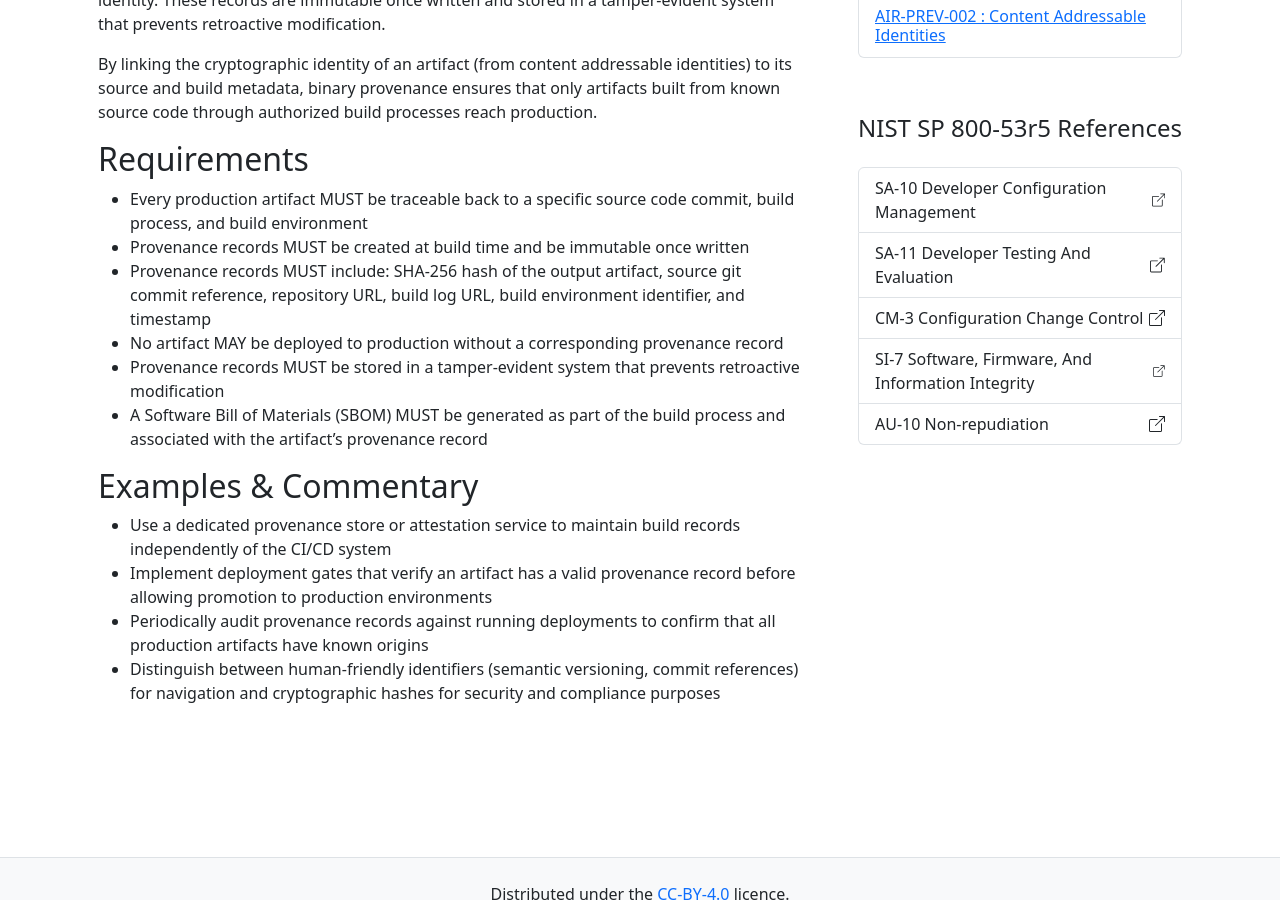
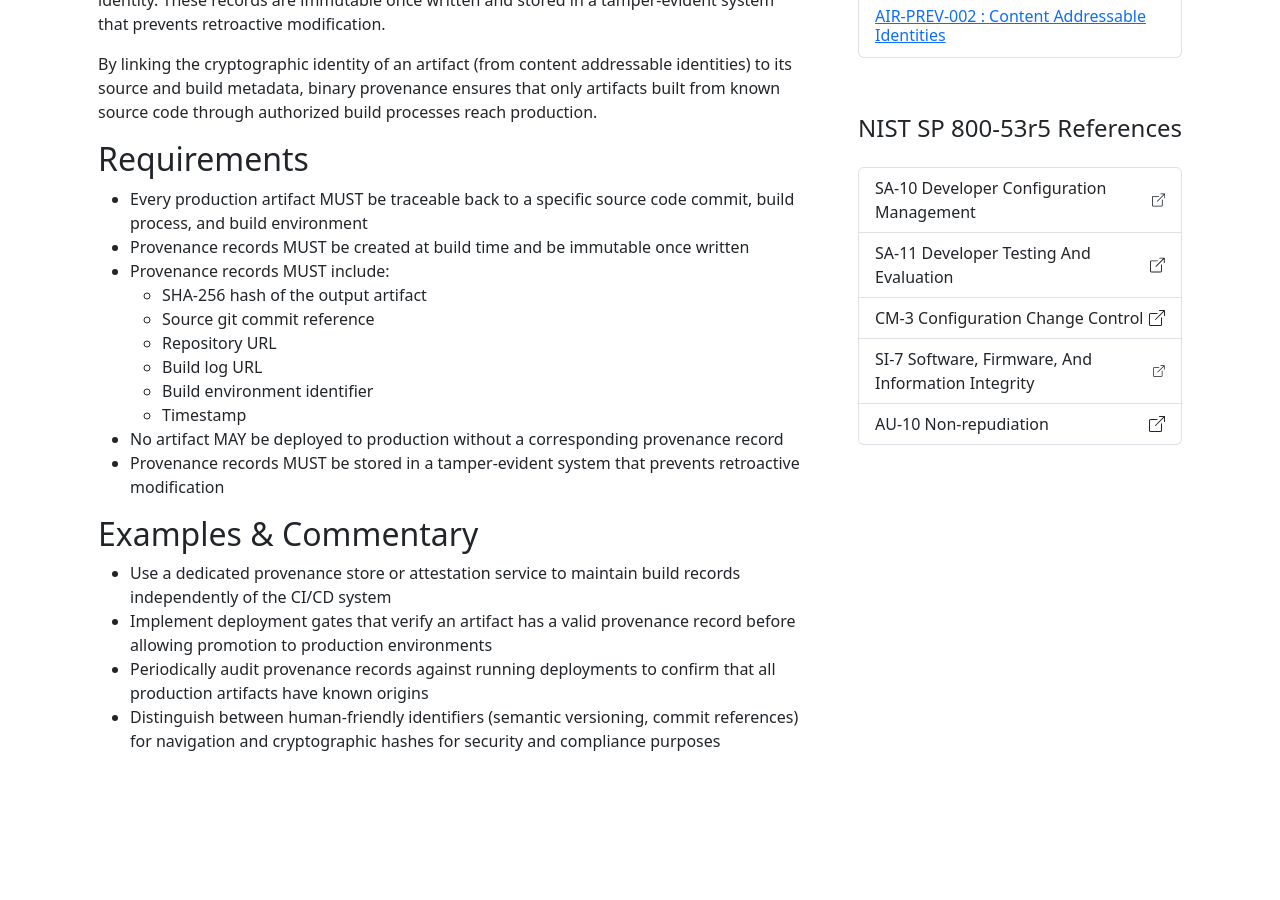
Before and after one commit to finos-labs/SDLC-Controls-Framework, a Jekyll site: the page built from docs/_mitigations/mi-3_binary-provenance.md, in a window 1280 px wide and 900 px high, scrolled down 568 px. Built offline with Jekyll 4.4.1, drawn with Linux system fonts in a browser that asks for light colours.

Commit message:
Refine binary provenance requirements
Remove SBOM requirement and break provenance record contents into
sub-bullet list for clarity.

```diff
--- a/docs/_mitigations/mi-3_binary-provenance.md
+++ b/docs/_mitigations/mi-3_binary-provenance.md
@@ -31,10 +31,15 @@ By linking the cryptographic identity of an artifact (from content addressable i
 
 * Every production artifact MUST be traceable back to a specific source code commit, build process, and build environment
 * Provenance records MUST be created at build time and be immutable once written
-* Provenance records MUST include: SHA-256 hash of the output artifact, source git commit reference, repository URL, build log URL, build environment identifier, and timestamp
+* Provenance records MUST include:
+  * SHA-256 hash of the output artifact
+  * Source git commit reference
+  * Repository URL
+  * Build log URL
+  * Build environment identifier
+  * Timestamp
 * No artifact MAY be deployed to production without a corresponding provenance record
 * Provenance records MUST be stored in a tamper-evident system that prevents retroactive modification
-* A Software Bill of Materials (SBOM) MUST be generated as part of the build process and associated with the artifact's provenance record
 
 ## Examples & Commentary
 
```
